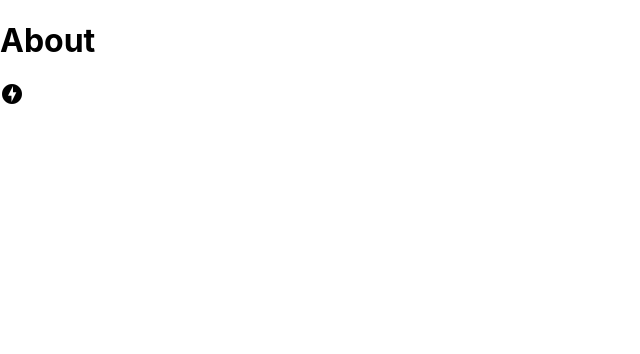
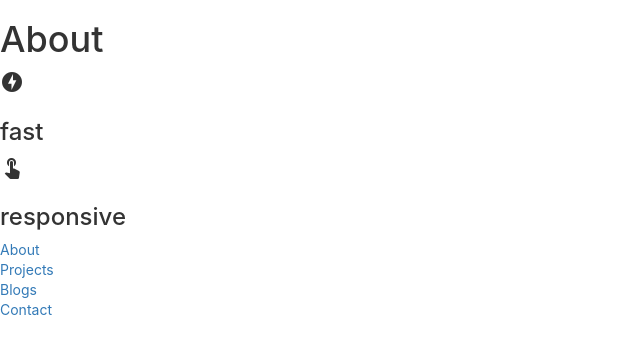
Before and after one commit to vchoe89/discard, a React (Create React App) app: page /about in a window 1280 px wide. Shown: the top 354 px of the page, without its empty margins (0-640 px from the left). Built offline with nearby package versions, Linux system fonts and the light colour scheme.

Commit message:
added navbar

```diff
--- a/package.json
+++ b/package.json
@@ -3,8 +3,10 @@
   "version": "0.1.0",
   "private": true,
   "dependencies": {
+    "bootstrap": "^4.4.1",
     "material-design-icons": "^3.0.1",
     "react": "^16.12.0",
+    "react-bootstrap": "^1.0.0-beta.16",
     "react-dom": "^16.12.0",
     "react-router-dom": "^5.1.2",
     "react-scripts": "3.2.0"
--- a/public/index.html
+++ b/public/index.html
@@ -5,6 +5,8 @@
     <link rel="icon" href="%PUBLIC_URL%/favicon.ico" />
     <link href="https://fonts.googleapis.com/icon?family=Material+Icons"
       rel="stylesheet">
+
+    <link rel="stylesheet" href="https://maxcdn.bootstrapcdn.com/bootstrap/3.4.1/css/bootstrap.min.css">
     <meta name="viewport" content="width=device-width, initial-scale=1" />
     <meta name="theme-color" content="#000000" />
     <meta
--- a/src/App.css
+++ b/src/App.css
@@ -32,3 +32,7 @@
   width: 100%;
   height: 100%;
 }
+
+.material-icons{
+  white-space: nowrap;
+}
--- a/src/App.js
+++ b/src/App.js
@@ -4,6 +4,7 @@ import {BrowserRouter as Router, Route, Switch} from 'react-router-dom'
 import './App.css';
 import Welcome from './components/Welcome.js'
 import About from './components/About.js'
+import Navbar from './components/Navbar.js'
 
 function App() {
   return (
@@ -12,7 +13,7 @@ function App() {
         <Welcome exact path='/'/>
         <About ecact path='/about'/>
       </Switch>
-
+      <Navbar />
     </Route>
 
   );
--- a/src/components/About.js
+++ b/src/components/About.js
@@ -1,18 +1,26 @@
 import React from 'react'
 
 class About extends React.Component{
-
-
-
 
 
   render(){
     return(
       <div>
         <h1 className='headlines'>About</h1>
+        <div>
           <i class="material-icons">
             offline_bolt
             </i>
+            <h3>fast</h3>
+        </div>
+        <div>
+          <i class="material-icons">
+            touch_app
+            </i>
+            <h3>responsive</h3>
+        </div>
+
+
       </div>
     )
   }
--- a/src/components/Navbar.js
+++ b/src/components/Navbar.js
@@ -0,0 +1,27 @@
+import React from 'react'
+import { Nav } from 'react-bootstrap';
+
+class Navbar extends React.Component{
+
+  render(){
+    return(
+      <Nav>
+        <Nav.Item>
+          <Nav.Link>About</Nav.Link>
+        </Nav.Item>
+        <Nav.Item>
+          <Nav.Link>Projects</Nav.Link>
+        </Nav.Item>
+        <Nav.Item>
+          <Nav.Link>Blogs</Nav.Link>
+        </Nav.Item>
+        <Nav.Item>
+          <Nav.Link>Contact</Nav.Link>
+        </Nav.Item>
+      </Nav>
+    )
+  }
+
+}
+
+export default Navbar;
```
Also changed, not shown: 1 other file (tests, documents, lock files or other folders).
